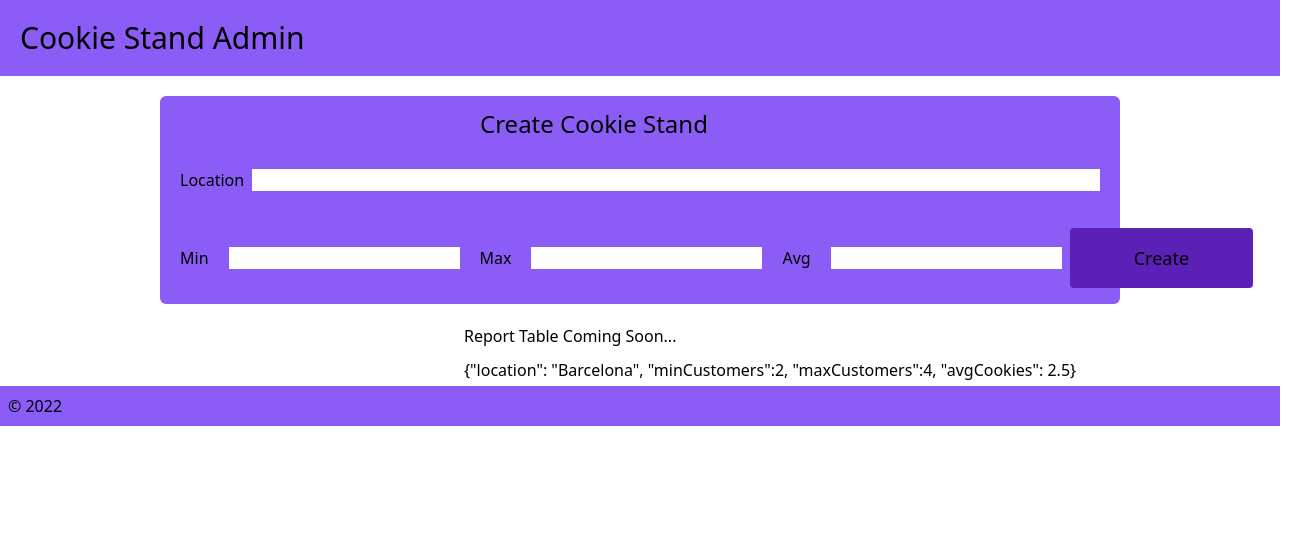
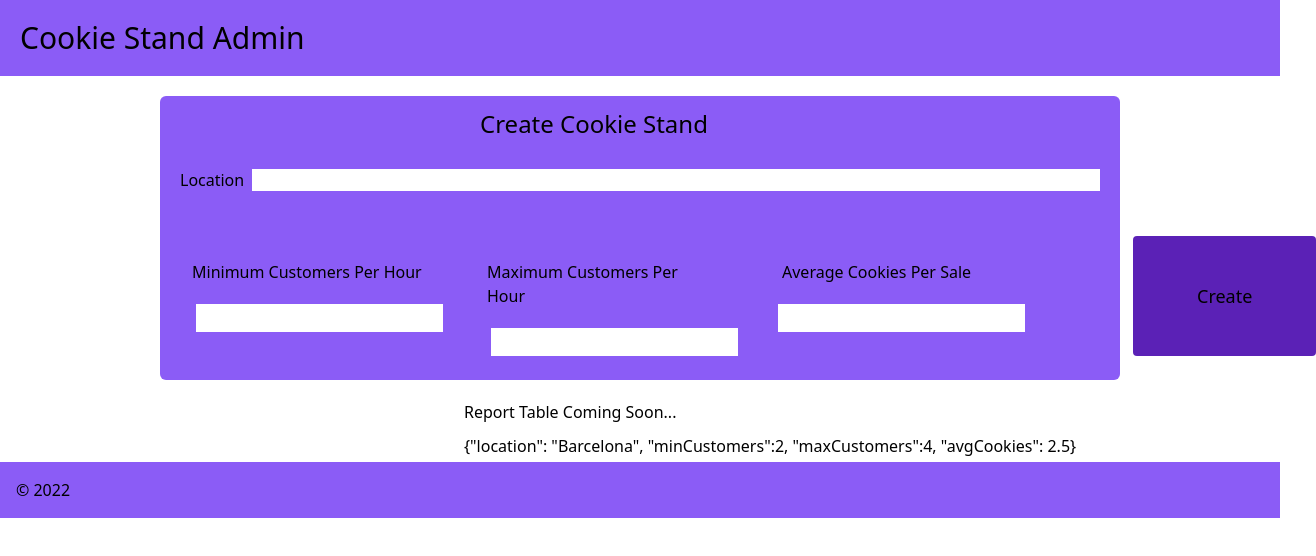
Before and after one commit to heckerdavid/cookie-stand-admin, a Next.js app: page / in a window 1280 px wide. Shown: the top 556 px of the page, 1316 px wide, since content can reach past the window. Built offline with nearby package versions, Linux system fonts and the light colour scheme.

Commit message:
Moved labels above input box.

```diff
--- a/pages/index.js
+++ b/pages/index.js
@@ -20,7 +20,7 @@ export default function Home() {
 
       </main>
 
-      <footer className=" bg-violet-500 mt-1 p-2">
+      <footer className=" bg-violet-500 mt-1 p-4">
         <p>&copy; 2022</p>
       </footer>
     </>
@@ -38,14 +38,25 @@ function CookieStandInput() {
         <input type="text" className="my-auto h-1/2 w-full mr-5" />
       </div>
 
-      <div className="flex py-2">
-        <p className="p-5 my-auto">Min</p>
-        <input type="text" className="flex-auto h-1/2 my-auto"/>
-        <p className="p-5 my-auto">Max</p>
-        <input type="text" className="flex-auto h-1/2 my-auto" />
-        <p className="p-5 my-auto">Avg</p>
-        <input type="text" className="flex-auto h-1/2 my-auto" />
-        <button className="text-lg py-4 px-16 bg-violet-800 m-2 mr-7 rounded">Create</button>
+      <div className="flex py-4">
+
+        <div className="p-3">
+          <p className="p-5 my-auto">Minimum Customers Per Hour</p>
+          <input type="text" className="flex-auto h-1/4 my-auto pl-4 ml-6"/>
+        </div>
+
+        <div className="p-3">
+          <p className="p-5 my-auto">Maximum Customers Per Hour</p>
+          <input type="text" className="flex-auto h-1/4 my-auto pl-4 ml-6" />
+        </div>
+
+        <div className="p-3">
+          <p className="p-5 my-auto">Average Cookies Per Sale</p>
+          <input type="text" className="flex-auto h-1/4 my-auto pl-4 ml-4" />
+        </div>
+
+        <button className="text-lg py-2 px-16 bg-violet-800 m-2 ml-24 rounded">Create</button>
+
       </div>
 
     </form>
```
